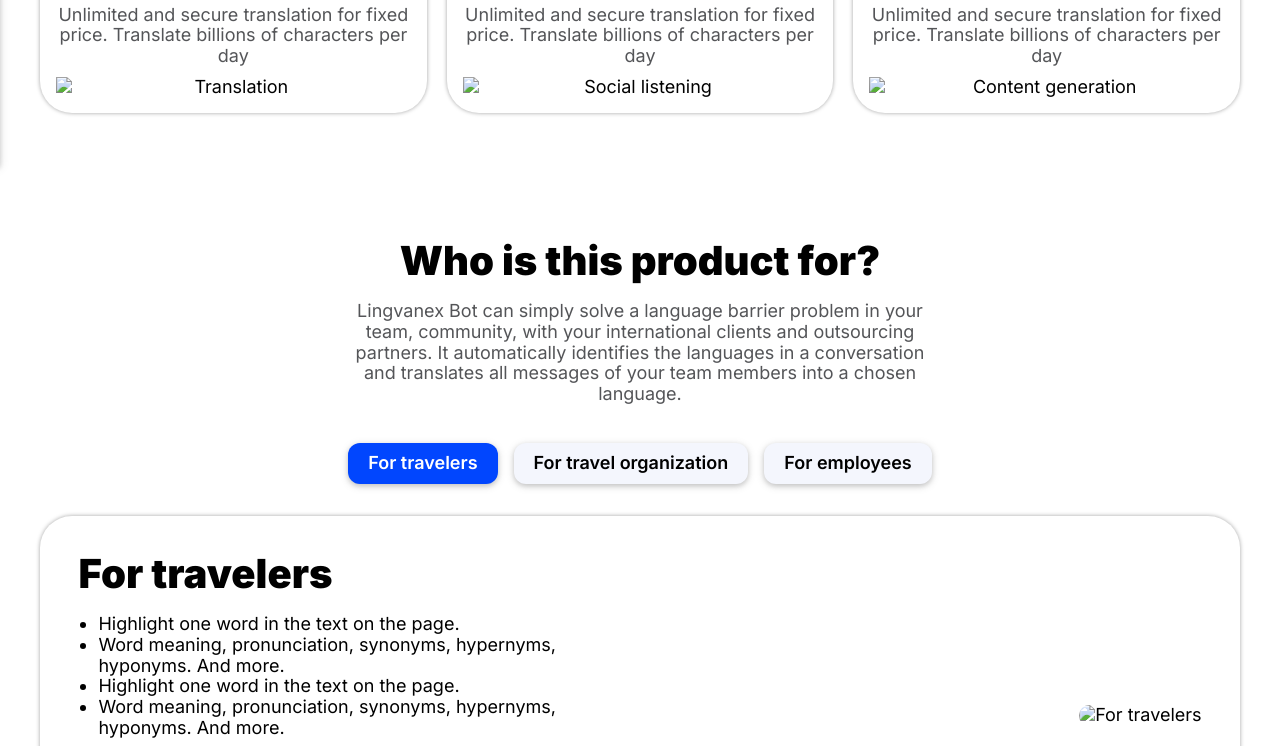
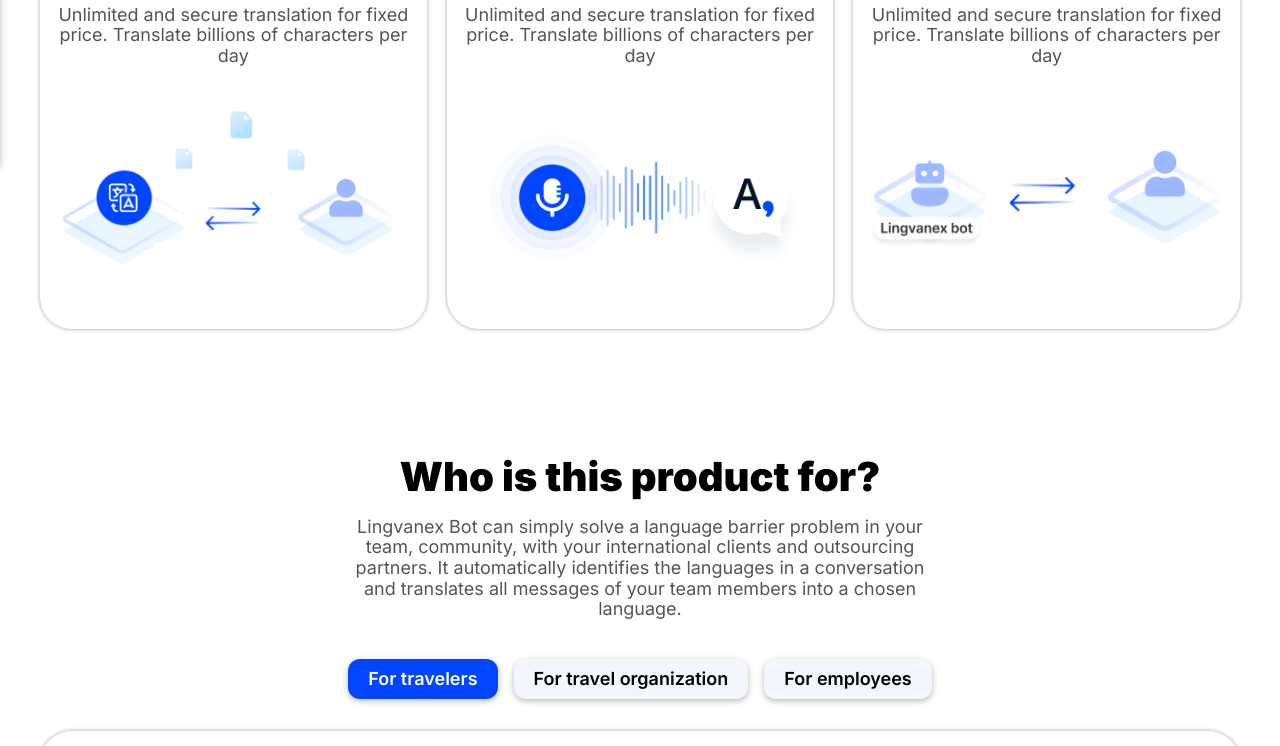
Before and after one commit to mike-prybytkin/lingvanex, a plain HTML site: page index.html in a window 1280 px wide. Shown: the part 634-1380 px from the top of the page. Drawn offline with Linux system fonts and the light colour scheme; the site is published under a folder, as on GitHub Pages, so addresses that start at the root find nothing.

Commit message:
fix: change img path

```diff
--- a/index.html
+++ b/index.html
@@ -89,21 +89,21 @@
             <div class="language-card__description" data-i18="languageCardDescription1">
               Unlimited and secure translation for fixed price. Translate billions of characters per day
             </div>
-            <img class="language-card__img" src="/assets/img/card-1.png" alt="Translation">
+            <img class="language-card__img" src="./assets/img/card-1.png" alt="Translation">
           </div>
           <div class="language-card">
             <h3 class="title" data-i18="languageCardTitle2">Social listening</h3>
             <div class="language-card__description" data-i18="languageCardDescription2">
               Unlimited and secure translation for fixed price. Translate billions of characters per day
             </div>
-            <img class="language-card__img" src="/assets/img/card-2.png" alt="Social listening">
+            <img class="language-card__img" src="./assets/img/card-2.png" alt="Social listening">
           </div>
           <div class="language-card">
             <h3 class="title" data-i18="languageCardTitle3">Content generation</h3>
             <div class="language-card__description" data-i18="languageCardDescription3">
               Unlimited and secure translation for fixed price. Translate billions of characters per day
             </div>
-            <img class="language-card__img" src="/assets/img/card-3.png" alt="Content generation">
+            <img class="language-card__img" src="./assets/img/card-3.png" alt="Content generation">
           </div>
         </div>
       </div>
@@ -150,7 +150,7 @@
                     </ul>
                   </div>
                   <div class="slide__img">
-                    <img src="/assets/img/slide-1.png" alt="For travelers">
+                    <img src="./assets/img/slide-1.png" alt="For travelers">
                   </div>
                 </div>
                 <div class="slide slide_2" data-slide="2">
@@ -164,7 +164,7 @@
                     </ul>
                   </div>
                   <div class="slide__img">
-                    <img src="/assets/img/slide-2.png" alt="For travelers">
+                    <img src="./assets/img/slide-2.png" alt="For travelers">
                   </div>
                 </div>
                 <div class="slide slide_3" data-slide="3">
@@ -178,7 +178,7 @@
                     </ul>
                   </div>
                   <div class="slide__img">
-                    <img src="/assets/img/slide-3.png" alt="For travelers">
+                    <img src="./assets/img/slide-3.png" alt="For travelers">
                   </div>
                 </div>
               </div>
```
